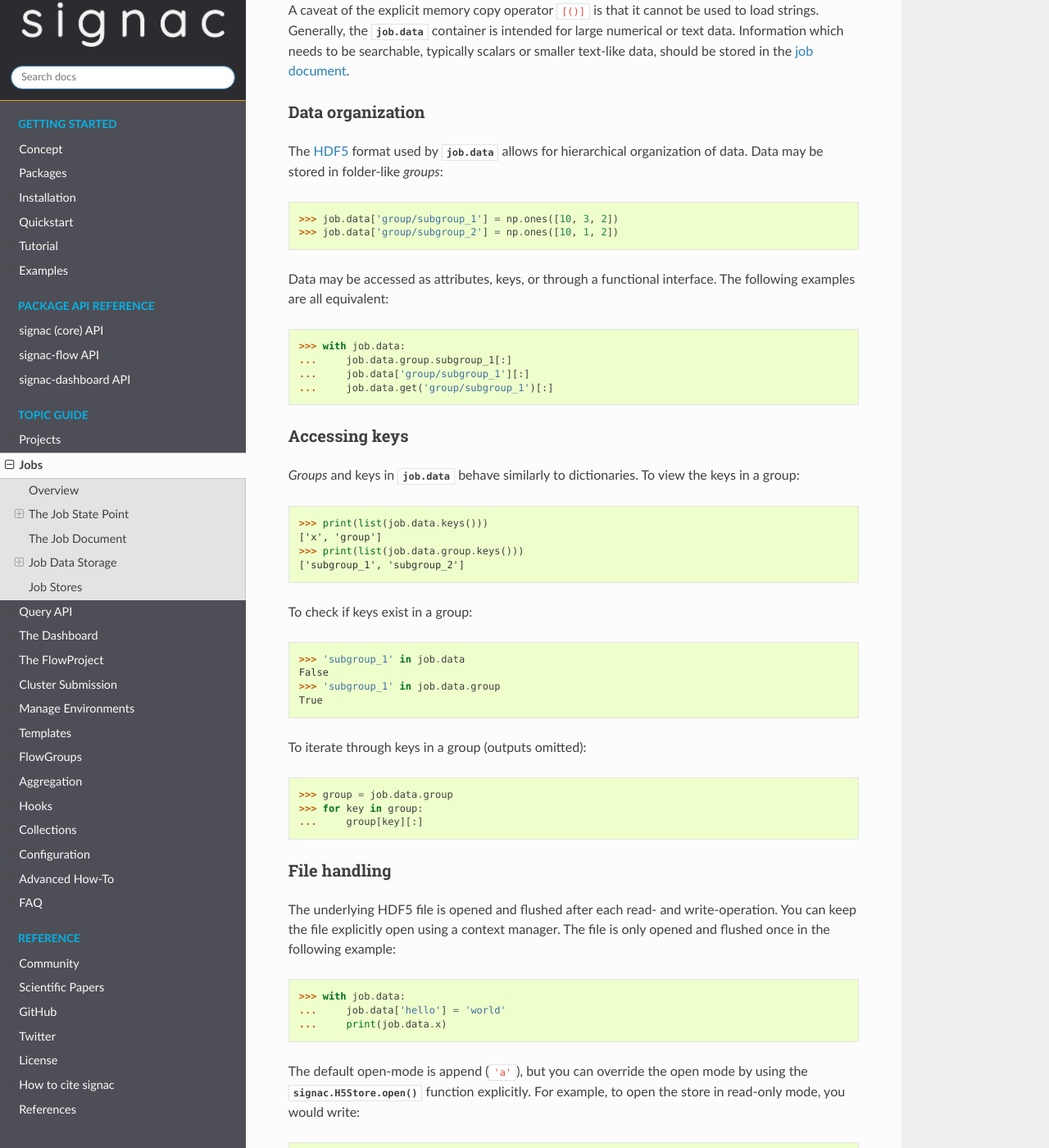
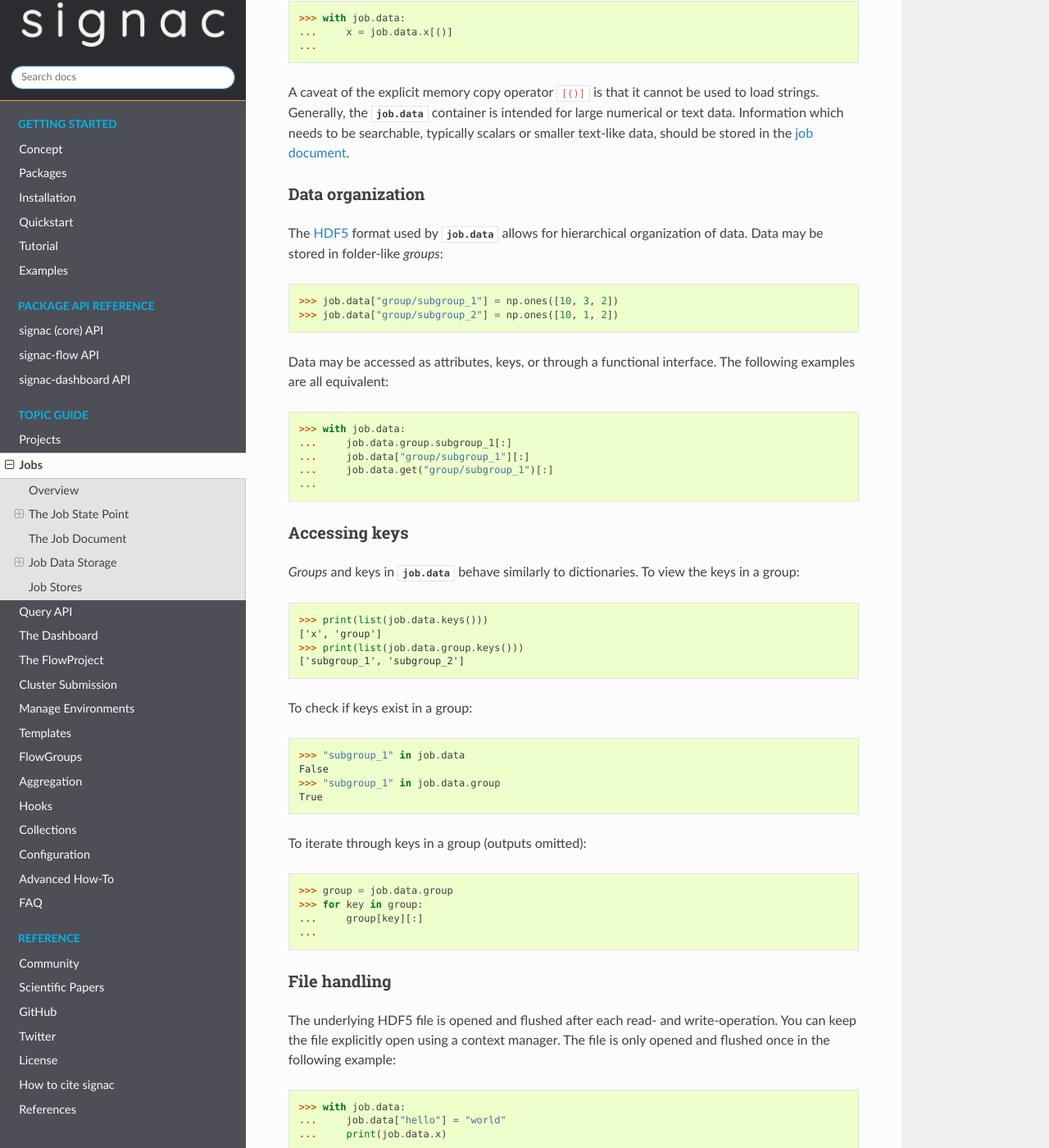
Before and after one commit to glotzerlab/signac-docs, a Sphinx documentation site: the page built from docs/source/jobs.rst, in a window 1280 px wide and 1400 px high, scrolled down 7258 px. Shown: the whole window at 82% size. Built offline with Sphinx 7.4.7 and the Read the Docs theme 2.0.0, drawn with Linux system fonts in a browser that asks for light colours; some of the changed text lies outside the part shown.

Commit message:
Switch code-block language to pycon (python console, one of the options supported by pygmentize) so that blacken-docs can reformat those blocks.

```diff
--- a/docs/source/configuration.rst
+++ b/docs/source/configuration.rst
@@ -84,10 +84,10 @@
 
 We can now connect to this host with:
 
-.. code-block:: python
+.. code-block:: pycon
 
     >>> import signac
-    >>> db = signac.get_database('mydatabase', hostname='example')
+    >>> db = signac.get_database("mydatabase", hostname="example")
 
 The ``hostname`` argument defaults to the first configured host and can always be omitted if there is only one configured host.
 
--- a/docs/source/jobs.rst
+++ b/docs/source/jobs.rst
@@ -58,10 +58,10 @@
 Both the state point and the job id are equivalent addresses for jobs in the data space.
 To access or modify a data point, obtain an instance of :py:class:`Job` by passing the associated metadata as a mapping of key-value pairs (for example, as an instance of :py:class:`dict`) into the :py:meth:`~signac.Project.open_job` method.
 
-.. code-block:: python
+.. code-block:: pycon
 
     # Define a state point:
-    >>> statepoint = {'a': 0}
+    >>> statepoint = {"a": 0}
     # Get the associated job:
     >>> job = project.open_job(statepoint)
     >>> print(job.id)
@@ -72,9 +72,9 @@
 To create the underlying workspace directory and thus make the job part of the data space, you must *initialize* it.
 You can initialize a job **explicitly**, by calling the :py:meth:`Job.init` method, or **implicitly**, by either accessing the job's :ref:`job document <project-job-document>` or by switching into the job's workspace directory.
 
-.. code-block:: python
+.. code-block:: pycon
 
-    >>> job = project.open_job({'a': 2})
+    >>> job = project.open_job({"a": 2})
     # Job does not exist yet
     >>> job in project
     False
@@ -85,7 +85,7 @@
 
 Once a job has been initialized, it may also be *opened by id* as follows (initialization is required because prior to initialization the job id has not yet been calculated):
 
-.. code-block:: python
+.. code-block:: pycon
 
     >>> job.init()
     >>> job2 = project.open_job(id=job.id)
@@ -94,7 +94,7 @@
 
 Whether a job is opened by state point or job id, an instance of :py:class:`Job` can always be used to retrieve the associated *state point*, the *job id*, and the *workspace* directory with the :py:attr:`Job.statepoint`, :py:meth:`Job.get_id`, and :py:meth:`Job.workspace` methods, respectively:
 
-.. code-block:: python
+.. code-block:: pycon
 
     >>> print(job.statepoint())
     {'a': 0}
@@ -107,9 +107,9 @@
 We can use the :py:meth:`Job.fn` function to prepend the workspace path to a file name; ``job.fn(filename)`` is equivalent to ``os.path.join(job.workspace(), filename)``.
 This function makes it easy to create or open files which are associated with the job:
 
-.. code-block:: python
+.. code-block:: pycon
 
-    >>> print(job.fn('newfile.txt'))
+    >>> print(job.fn("newfile.txt"))
     '/home/johndoe/my_project/workspace/9bfd29df07674bc4aa960cf661b5acd2/newfile.txt'
 
 For convenience, the *state point* may also be accessed via the :py:attr:`Job.statepoint` or :py:attr:`Job.sp` attributes, e.g., the value for ``a`` can be printed using either ``print(job.sp.a)`` or ``print(job.statepoint.a)``.
@@ -148,34 +148,34 @@
 .. code-block:: python
 
     for job in project:
-        job.sp.setdefault('b', 0)
+        job.sp.setdefault("b", 0)
 
 **Renaming** a state point key from ``b`` to ``c``:
 
 .. code-block:: python
 
     for job in project:
-        assert 'c' not in job.sp
-        job.sp.c = job.statepoint.pop('b')
+        assert "c" not in job.sp
+        job.sp.c = job.statepoint.pop("b")
 
 To **remove** a state point key ``c``:
 
 .. code-block:: python
 
     for job in project:
-        if 'c' in job.sp:
-            del job.sp['c']
+        if "c" in job.sp:
+            del job.sp["c"]
 
 You can modify **nested** *state points* in-place, but you will need to use dictionaries to add new nested keys, e.g.:
 
-.. code-block:: python
+.. code-block:: pycon
 
     >>> job.statepoint()
     {'a': 0}
     >>> job.sp.b.c = 0  # <-- will raise an AttributeError!!
 
     # Instead:
-    >>> job.sp.b = {'c': 0}
+    >>> job.sp.b = {"c": 0}
 
     # Now you can modify in-place:
     >>> job.sp.b.c = 1
@@ -202,19 +202,19 @@
 
 .. _`JSON`: https://en.wikipedia.org/wiki/JSON
 
-.. code-block:: python
+.. code-block:: pycon
 
     >>> job = project.open_job(statepoint)
-    >>> job.doc['hello'] = 'world'
+    >>> job.doc["hello"] = "world"
     # or equivalently
-    >>> job.doc.hello = 'world'
+    >>> job.doc.hello = "world"
 
 Just like the job *state point*, individual keys may be accessed either as attributes or through a functional interface.
 The following examples are all equivalent:
 
-.. code-block:: python
+.. code-block:: pycon
 
-    >>> print(job.document().get('hello'))
+    >>> print(job.document().get("hello"))
     world
     >>> print(job.document.hello)
     world
@@ -256,35 +256,38 @@
 
 An example of storing data:
 
-.. code-block:: python
+.. code-block:: pycon
 
     >>> import numpy as np
     >>> job = project.open_job(statepoint)
-    >>> job.data['x'] = np.ones([10, 3, 4])
+    >>> job.data["x"] = np.ones([10, 3, 4])
 
 
 Just like the job *state point* and *document*, individual keys may be accessed either as attributes or through a functional interface:
 
 To access data as an attribute:
 
-.. code-block:: python
+.. code-block:: pycon
 
     >>> with job.data:
     ...     x = job.data.x[:]
+    ...
 
 To access data as a key:
 
-.. code-block:: python
+.. code-block:: pycon
 
     >>> with job.data:
-    ...     x = job.data['x'][:]
+    ...     x = job.data["x"][:]
+    ...
 
 Through a functional interface:
 
-.. code-block:: python
+.. code-block:: pycon
 
     >>> with job.data:
-    ...     x = job.data.get('x')[:]
+    ...     x = job.data.get("x")[:]
+    ...
 
 .. tip::
 
@@ -301,28 +304,31 @@
 For fast and efficient data access, NumPy slicing syntax may be used to access data.
 Here are a few examples for accessing a three-dimensional array with outputs omitted:
 
-.. code-block:: python
+.. code-block:: pycon
 
     >>> with job.data:
     ...     job.data.x[0, 0, 0]
     ...     job.data.x[1:3, 0, :]
     ...     job.data.x[:, 1, 3]
+    ...
 
 To load entire arrays to memory, NumPy slicing syntax may be used:
 
-.. code-block:: python
+.. code-block:: pycon
 
     >>> with job.data:
     ...     x = job.data.x[:]
+    ...
 
 NumPy slicing (ie. the ``[:]`` operator) may be used to load array-like and text data.
 It cannot be used to load scalar values.
 Instead, the explicit memory copy operator ``[()]`` may be used instead of NumPy slicing to load entire arrays or scalars to memory:
 
-.. code-block:: python
+.. code-block:: pycon
 
     >>> with job.data:
     ...     x = job.data.x[()]
+    ...
 
 A caveat of the explicit memory copy operator ``[()]`` is that it cannot be used to load strings.
 Generally, the :py:attr:`job.data` container is intended for large numerical or text data.
@@ -335,20 +341,21 @@
 The `HDF5`_ format used by :attr:`job.data` allows for hierarchical organization of data.
 Data may be stored in folder-like *groups*:
 
-.. code-block:: python
+.. code-block:: pycon
 
-    >>> job.data['group/subgroup_1'] = np.ones([10, 3, 2])
-    >>> job.data['group/subgroup_2'] = np.ones([10, 1, 2])
+    >>> job.data["group/subgroup_1"] = np.ones([10, 3, 2])
+    >>> job.data["group/subgroup_2"] = np.ones([10, 1, 2])
 
 Data may be accessed as attributes, keys, or through a functional interface.
 The following examples are all equivalent:
 
-.. code-block:: python
+.. code-block:: pycon
 
     >>> with job.data:
     ...     job.data.group.subgroup_1[:]
-    ...     job.data['group/subgroup_1'][:]
-    ...     job.data.get('group/subgroup_1')[:]
+    ...     job.data["group/subgroup_1"][:]
+    ...     job.data.get("group/subgroup_1")[:]
+    ...
 
 Accessing keys
 --------------
@@ -356,7 +363,7 @@
 *Groups* and keys in :attr:`job.data` behave similarly to dictionaries.
 To view the keys in a group:
 
-.. code-block:: python
+.. code-block:: pycon
 
     >>> print(list(job.data.keys()))
     ['x', 'group']
@@ -365,20 +372,21 @@
 
 To check if keys exist in a group:
 
-.. code-block:: python
+.. code-block:: pycon
 
-    >>> 'subgroup_1' in job.data
+    >>> "subgroup_1" in job.data
     False
-    >>> 'subgroup_1' in job.data.group
+    >>> "subgroup_1" in job.data.group
     True
 
 To iterate through keys in a group (outputs omitted):
 
-.. code-block:: python
+.. code-block:: pycon
 
     >>> group = job.data.group
     >>> for key in group:
     ...     group[key][:]
+    ...
 
 
 File handling
@@ -388,19 +396,21 @@
 You can keep the file explicitly open using a context manager.
 The file is only opened and flushed once in the following example:
 
-.. code-block:: python
+.. code-block:: pycon
 
     >>> with job.data:
-    ...     job.data['hello'] = 'world'
+    ...     job.data["hello"] = "world"
     ...     print(job.data.x)
+    ...
 
 The default open-mode is append (``'a'``), but you can override the open mode by using the :meth:`signac.H5Store.open` function explicitly.
 For example, to open the store in read-only mode, you would write:
 
-.. code-block:: python
+.. code-block:: pycon
 
-    >>> with job.data.open(mode='r'):
+    >>> with job.data.open(mode="r"):
     ...     print(job.data.x)
+    ...
 
 Explicitly opening the underlying file by either using the context manager or the ``open()`` function is required when reading and writing arrays, such as NumPy arrays.
 Please see the :ref:`accessing arrays <accessing-arrays>` section for details on accessing arrays.
@@ -434,10 +444,11 @@
 The low-level API is exposed as the :attr:`~signac.H5Store.file` property, which is accessible whenever the store is open.
 For example, this is how we could use that to explicitly create an array:
 
-.. code-block:: python
+.. code-block:: pycon
 
     >>> with job.data:
-    ...     dset = job.data.file.create_dataset("X", (64, 32), dtype='f4')
+    ...     dset = job.data.file.create_dataset("X", (64, 32), dtype="f4")
+    ...
 
 .. note::
 
@@ -465,10 +476,11 @@
 
 For example, to store an array `X` within a file called ``my_data.h5``, one could use the following approach:
 
-.. code-block:: python
+.. code-block:: pycon
 
     >>> with job.stores.my_data as data:
-    ...     data['X'] = X
+    ...     data["X"] = X
+    ...
 
 
 The :attr:`Job.stores` attribute is an instance of :class:`signac.H5StoreManager` and implements a dict-like interface.
```
Also changed, not shown: docs/source/projects.rst (+35 -30 lines), docs/source/recipes.rst (+43 -30 lines), docs/source/tutorial.rst (+28 -18 lines).
